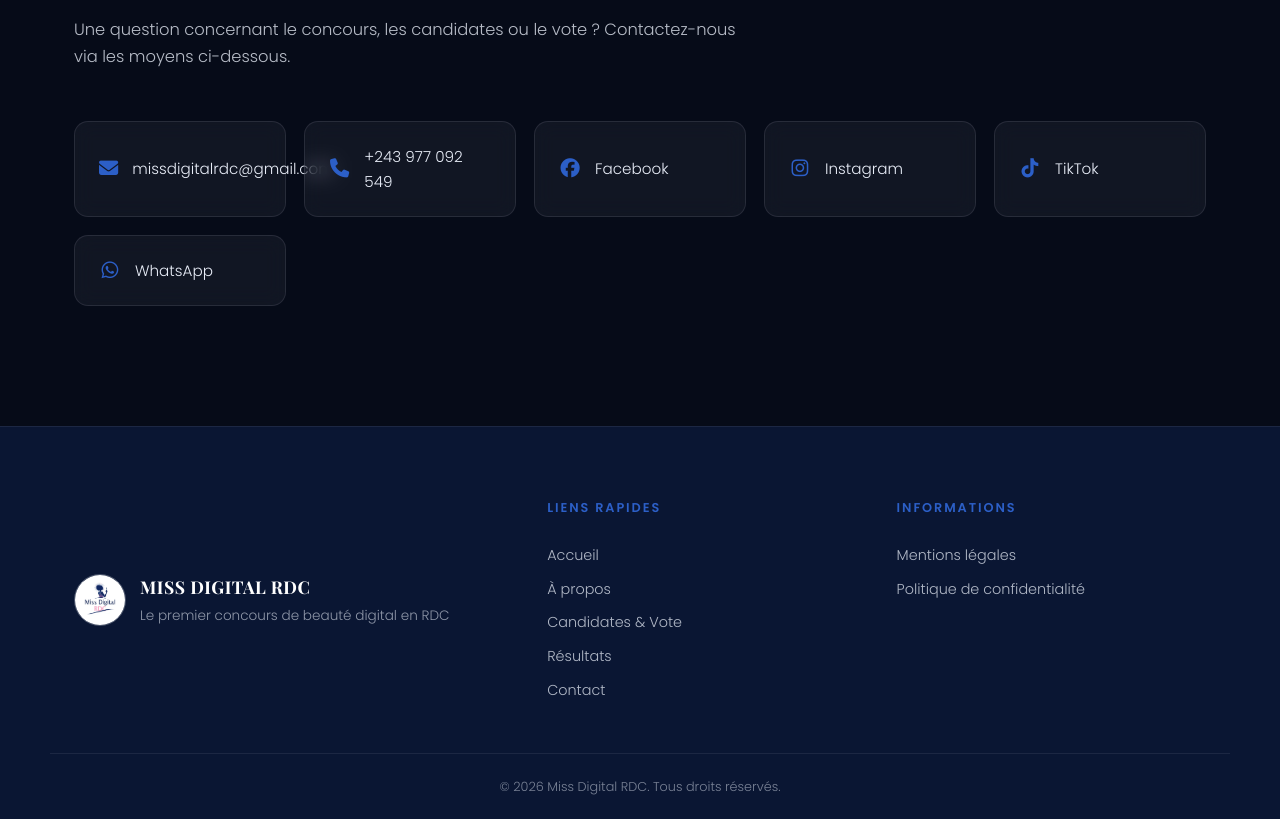
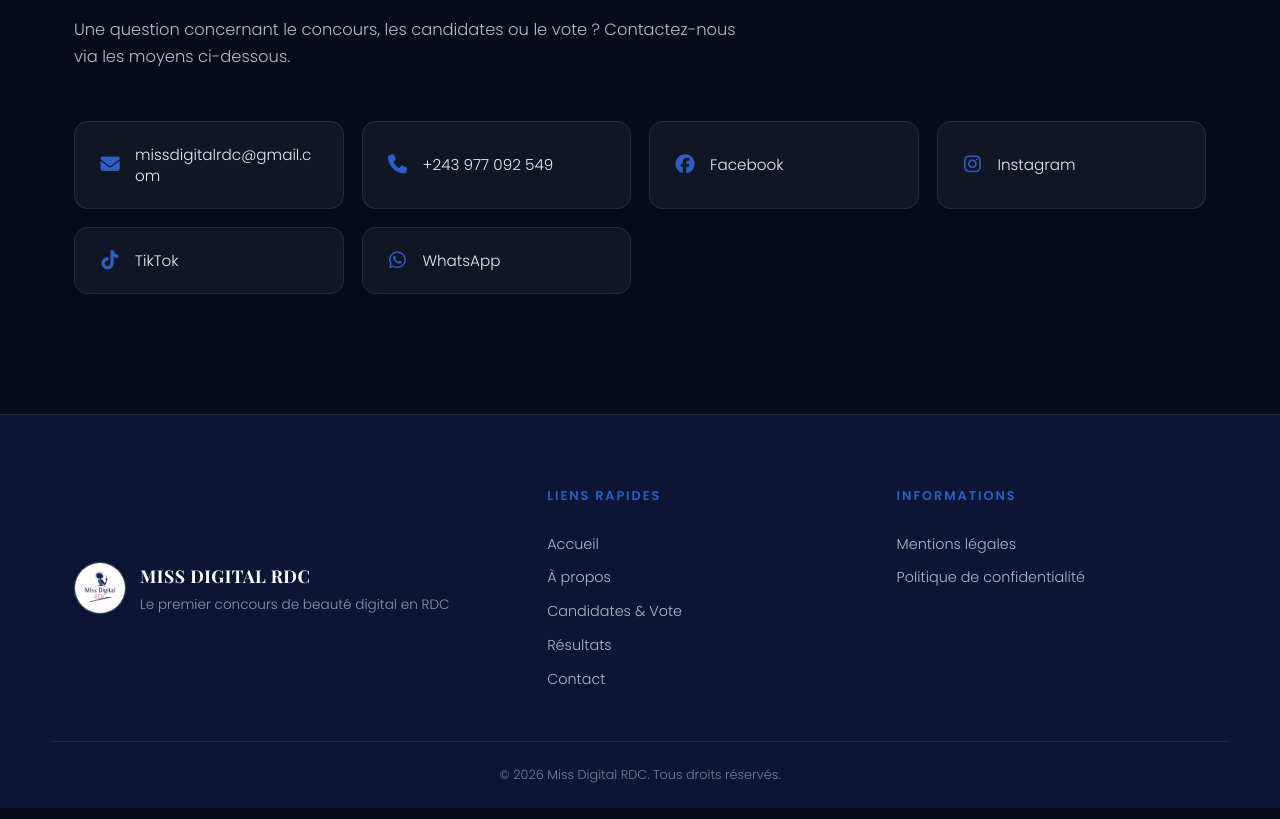
Before and after one commit to wealthforgerbusiness-source/Miss-Digital-Rdc, a plain HTML site: page index.html in a window 1280 px wide. Shown: the part 3818-4637 px from the top of the page. Drawn offline with nearby package versions, Linux system fonts and the light colour scheme; no server answers; files whose address does not match are found by name.

Commit message:
Update style.css

```diff
--- a/style.css
+++ b/style.css
@@ -429,9 +429,10 @@
 /* ===================== CONTACT ===================== */
 .contact-grid {
   display: grid;
-  grid-template-columns: repeat(auto-fit, minmax(200px, 1fr));
+  grid-template-columns: repeat(auto-fit, minmax(260px, 1fr));
   gap: 18px;
 }
+
 .contact-item {
   display: flex;
   align-items: center;
@@ -443,16 +444,28 @@
   backdrop-filter: blur(10px);
   transition: var(--transition);
   font-size: 0.95rem;
+  min-width: 0; /* important */
 }
+
 .contact-item:hover {
   border-color: rgba(44, 95, 199, 0.6);
   transform: translateY(-4px);
 }
+
 .contact-item i {
   font-size: 1.2rem;
   color: var(--color-royal-light);
   width: 22px;
+  min-width: 22px;
   text-align: center;
+}
+
+/* Gestion du texte long (email, numéro...) */
+.contact-item span,
+.contact-item a {
+  overflow-wrap: anywhere;
+  word-break: break-word;
+  line-height: 1.4;
 }
 
 /* ===================== FOOTER ===================== */
```
